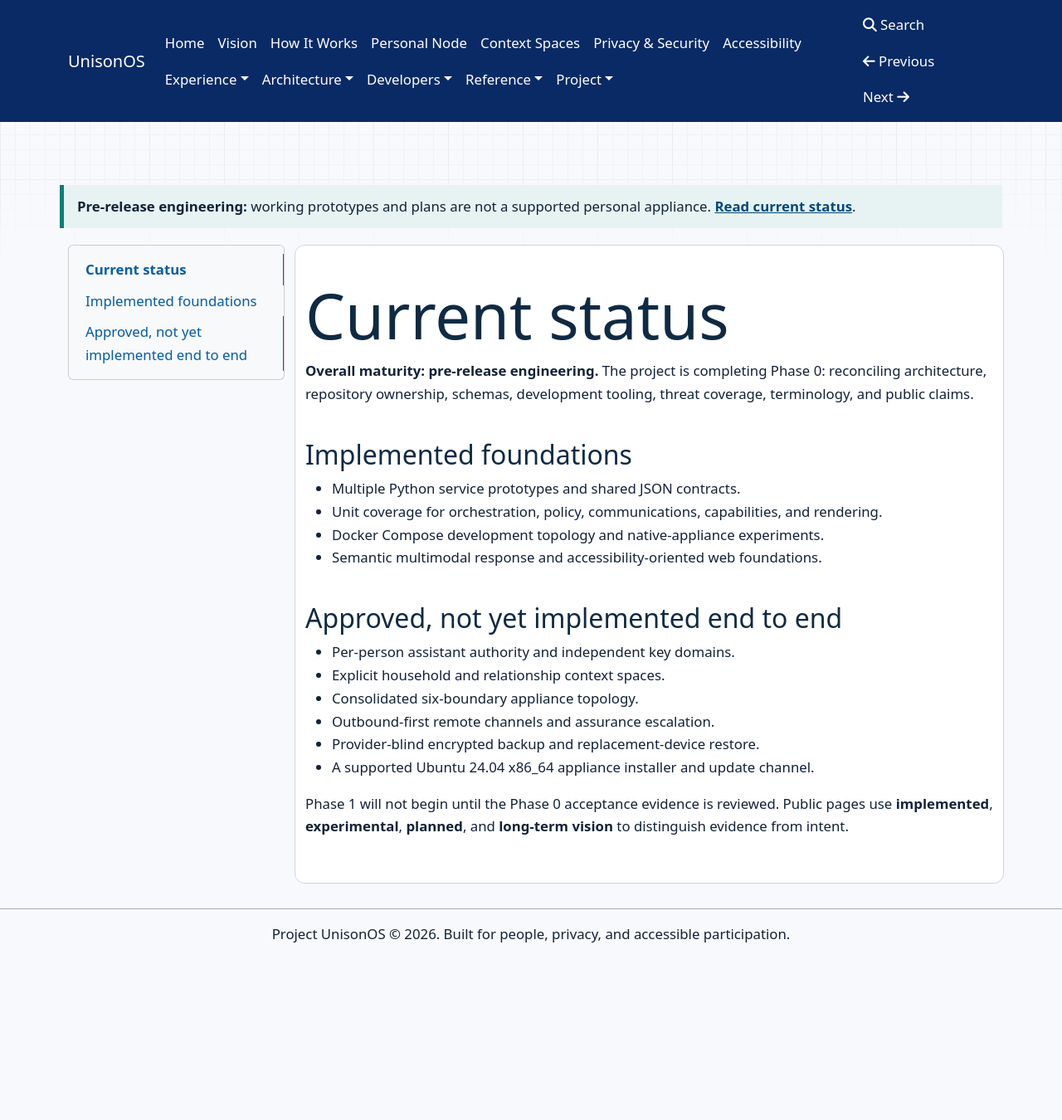
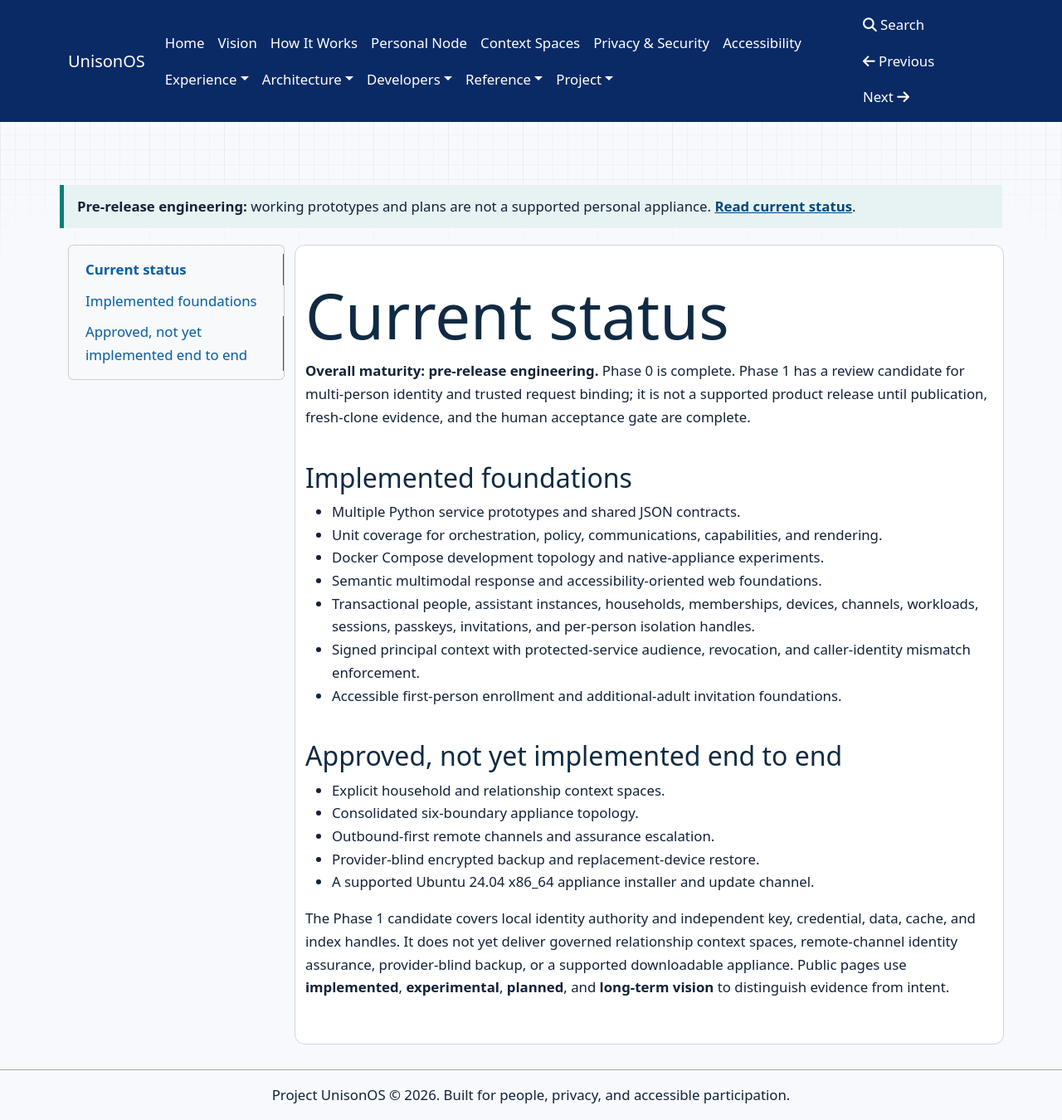
Before and after one commit to project-unisonOS/project-unisonos.github.io, an MkDocs documentation site: the page built from docs/current-status.md, in a window 1280 px wide and 1350 px high. Shown: the whole window at 83% size. Built offline with MkDocs 1.6.1, drawn with Linux system fonts in a browser that asks for light colours; nearby versions of some CDN libraries.

Commit message:
publish phase one identity status

```diff
--- a/docs/current-status.md
+++ b/docs/current-status.md
@@ -1,8 +1,9 @@
 # Current status
 
-**Overall maturity: pre-release engineering.** The project is completing Phase 0:
-reconciling architecture, repository ownership, schemas, development tooling,
-threat coverage, terminology, and public claims.
+**Overall maturity: pre-release engineering.** Phase 0 is complete. Phase 1 has a
+review candidate for multi-person identity and trusted request binding; it is not
+a supported product release until publication, fresh-clone evidence, and the
+human acceptance gate are complete.
 
 ## Implemented foundations
 
@@ -10,16 +11,23 @@ threat coverage, terminology, and public claims.
 - Unit coverage for orchestration, policy, communications, capabilities, and rendering.
 - Docker Compose development topology and native-appliance experiments.
 - Semantic multimodal response and accessibility-oriented web foundations.
+- Transactional people, assistant instances, households, memberships, devices,
+  channels, workloads, sessions, passkeys, invitations, and per-person isolation handles.
+- Signed principal context with protected-service audience, revocation, and
+  caller-identity mismatch enforcement.
+- Accessible first-person enrollment and additional-adult invitation foundations.
 
 ## Approved, not yet implemented end to end
 
-- Per-person assistant authority and independent key domains.
 - Explicit household and relationship context spaces.
 - Consolidated six-boundary appliance topology.
 - Outbound-first remote channels and assurance escalation.
 - Provider-blind encrypted backup and replacement-device restore.
 - A supported Ubuntu 24.04 x86_64 appliance installer and update channel.
 
-Phase 1 will not begin until the Phase 0 acceptance evidence is reviewed. Public
-pages use **implemented**, **experimental**, **planned**, and **long-term vision**
-to distinguish evidence from intent.
+The Phase 1 candidate covers local identity authority and independent key,
+credential, data, cache, and index handles. It does not yet deliver governed
+relationship context spaces, remote-channel identity assurance, provider-blind
+backup, or a supported downloadable appliance. Public pages use **implemented**,
+**experimental**, **planned**, and **long-term vision** to distinguish evidence
+from intent.
```
Also changed, not shown: docs/terminology.md (+5 -0 lines).
